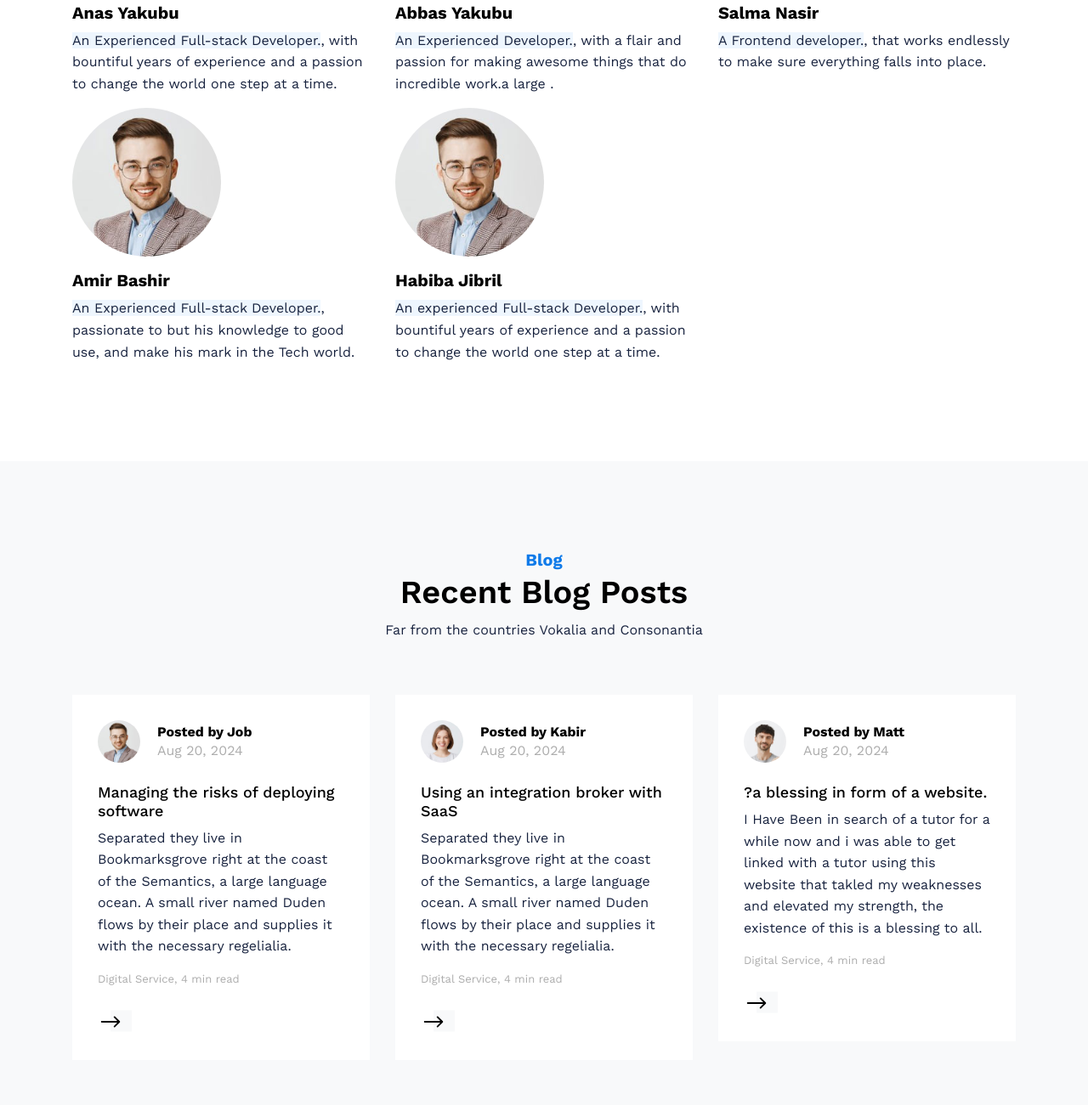
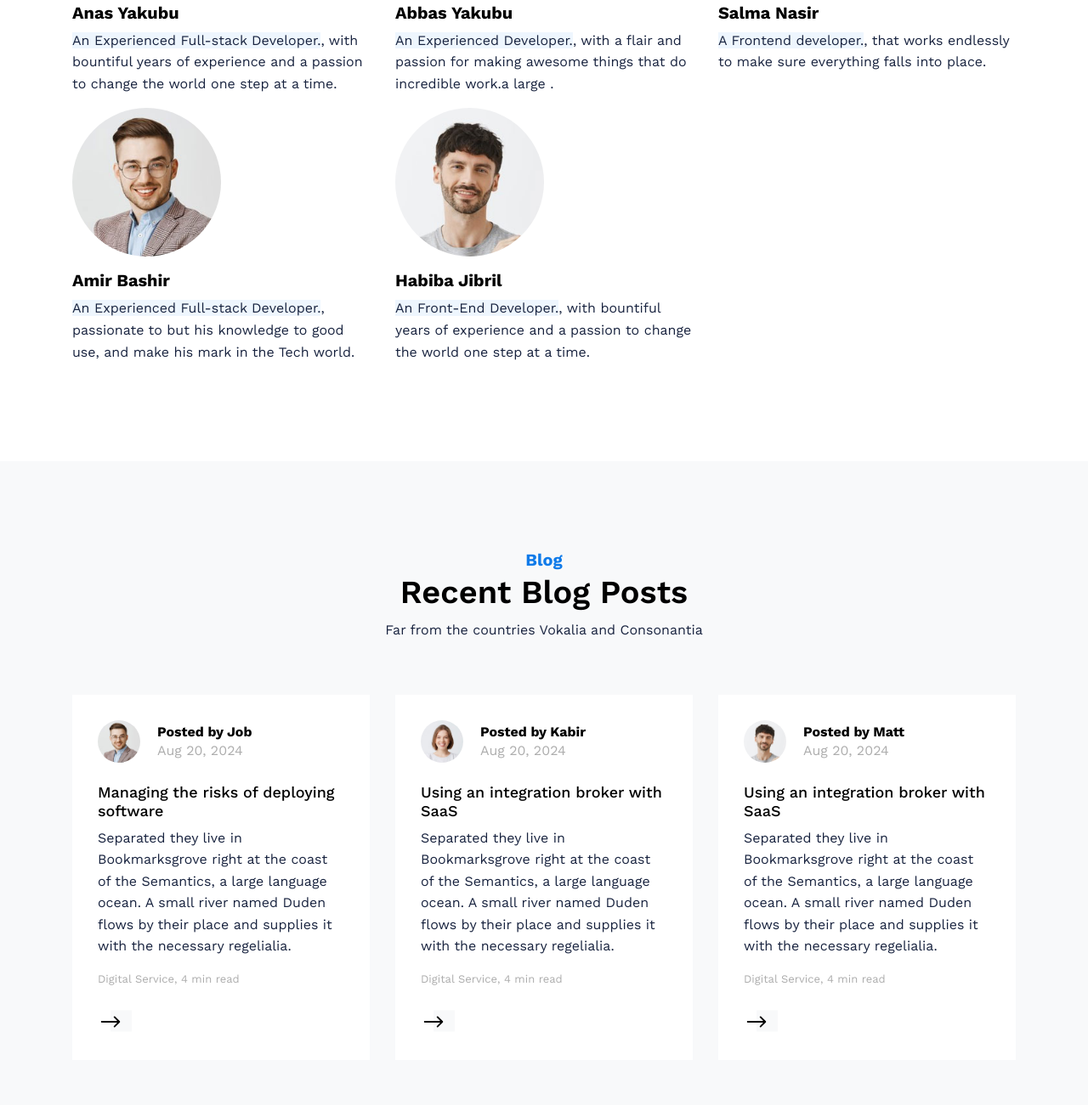
Before and after one commit to Anonymous-nerds/collaborative-study-hubs-landing, a website: page index.html in a window 1280 px wide. Shown: the part 6219-7520 px from the top of the page at 85% size. Drawn offline with nearby package versions, Linux system fonts and the light colour scheme; files whose address does not match are found by name.

Commit message:
changed more contents.

```diff
--- a/index.html
+++ b/index.html
@@ -662,9 +662,9 @@
           <p><span class="highlight">An Experienced Full-stack Developer.</span>, passionate to but his knowledge to good use, and make his mark in the Tech world.</p>
         </div>
         <div class="col-6 col-lg-4" data-aos="fade-up" data-aos-delayt="100">
-          <img src="images/person_1.jpg" alt="Image" class="img-fluid mb-3 w-50 rounded-circle">
+          <img src="images/person_3.jpg" alt="Image" class="img-fluid mb-3 w-50 rounded-circle">
           <h3 class="h5 font-weight-bold">Habiba Jibril</h3>
-          <p><span class="highlight">An experienced Full-stack Developer.</span>, with bountiful years of experience and a passion to change the world one step at a time.</p>
+          <p><span class="highlight">An Front-End Developer.</span>, with bountiful years of experience and a passion to change the world one step at a time.</p>
         </div>
       </div>
     </div> <!-- /.container -->
@@ -750,9 +750,8 @@
               </div>
             </div>
             <div class="news-contents mb-4">
-              <h3><a href="#">?</a>a blessing in form of a website.</h3>
-              <p>I Have Been in search of a tutor for a while now and i was able to get linked with a tutor using this website that takled my weaknesses and elevated my strength, the existence of this is a blessing to all.</p>
-
+              <h3><a href="#">Using an integration broker with SaaS</a></h3>
+              <p>Separated they live in Bookmarksgrove right at the coast of the Semantics, a large language ocean. A small river named Duden flows by their place and supplies it with the necessary regelialia.</p>
               <span class="post-meta-2">Digital Service, 4 min read</span>
             </div>
             <p class="mb-0"><a href="#" class="read-more-arrow">
@@ -814,13 +813,13 @@
             <h3 class="h5 mb-4">Contact Info</h3>
             <address class="text-black d-flex"><span class="mt-1 icon-room mr-2"></span><span>Remote</span></address>
             <ul class="list-unstyled ul-links mb-4">
-              <li><a href="tel://11234567890" class="d-flex"><span class="mt-1 icon-phone mr-2"></span><span>+1(123)-456-7890</span></a></li>
+              <li><a href="tel://11234567890" class="d-flex"><span class="mt-1 icon-phone mr-2"></span><span>(234)-909-099-9937</span></a></li>
 
               <li><a href="tel://11234567890" class="d-flex"><span class="mt-1 icon-phone mr-2"></span><span>(234)-909-099-9937</span></a></li>
 
               <li><a href="mailto:info@mydomain.com" class="d-flex"><span class="mt-1 icon-envelope mr-2"></span><span>info@studygrid.com</span></a></li>
 
-              <li><a href="https://untree.co/" target="_blank" class="d-flex"><span class="mt-1 icon-globe mr-2"></span><span>https://untree.co/</span></a></li>
+              <li><a href="https://untree.co/" target="_blank" class="d-flex"><span class="mt-1 icon-globe mr-2"></span><span>https://studygrid.co/</span></a></li>
             </ul>
           </div>
         </div> <!-- /.col-lg-4 -->
```
